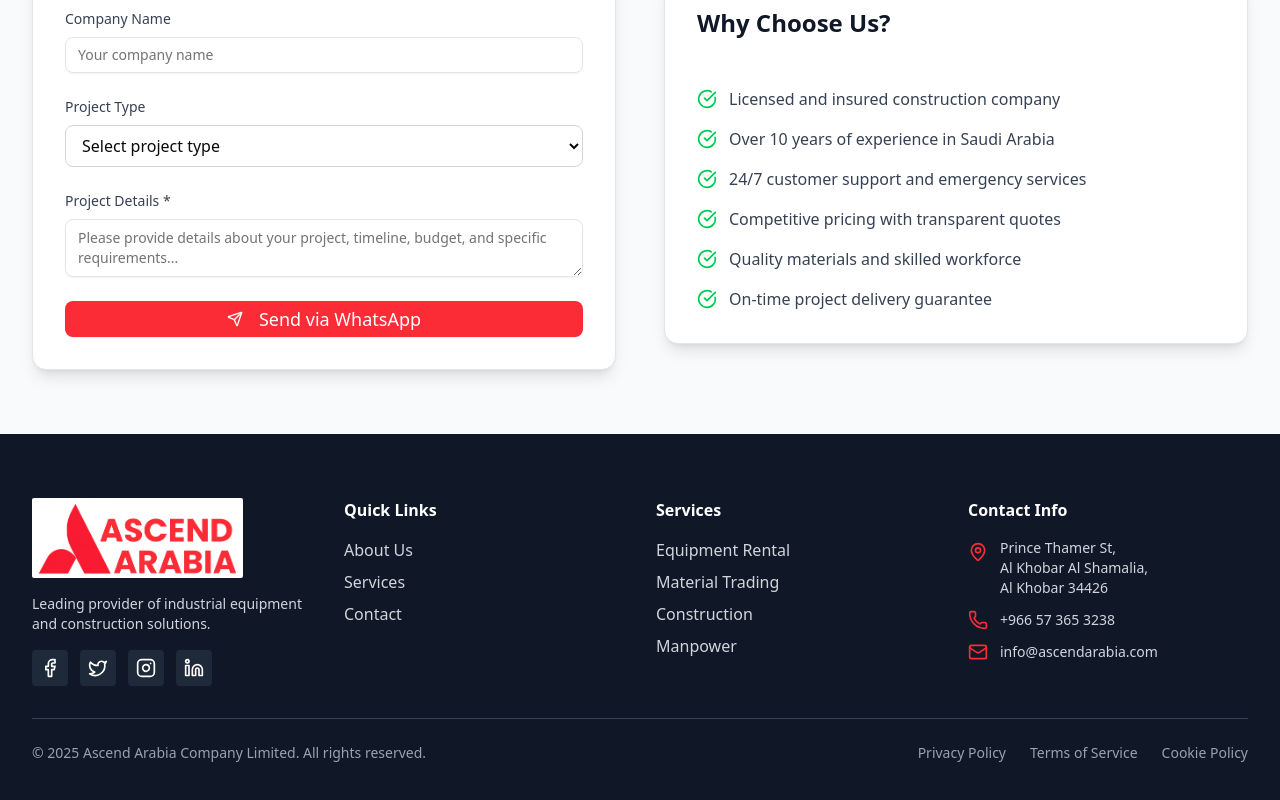
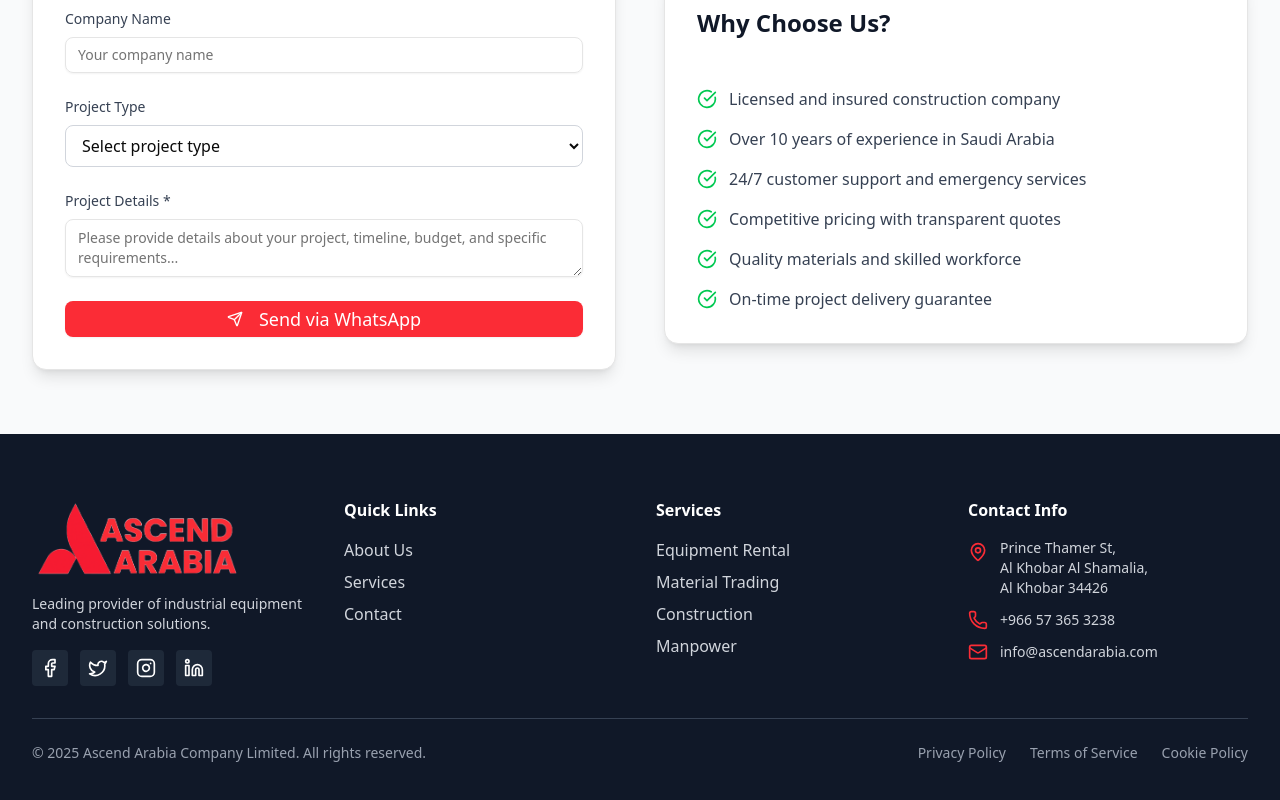
Before and after one commit to Sinu00/xyzlandingpage, a Next.js app: page /contact in a window 1280 px wide. Shown: the part 1514-2314 px from the top of the page. Built offline with nearby package versions, Linux system fonts and the light colour scheme.

Commit message:
removed logo bg

```diff
--- a/src/components/footer.tsx
+++ b/src/components/footer.tsx
@@ -8,7 +8,7 @@ export default function Footer() {
         <div className="grid md:grid-cols-4 gap-8 mb-8">
           <div className="space-y-4">
           <Link href="/" className="flex items-center space-x-2">
-              <Image src="/logo/AscendArabiapoppinscroped.png" alt="Ascend Arabia" width={100} height={32} className="h-20 w-auto object-contain rounded-xs" />
+              <Image src="/logo/AscendArabialogonobg.png" alt="Ascend Arabia" width={100} height={32} className="h-20 w-auto object-contain rounded-xs" />
             </Link>
             <p className="text-gray-300 text-sm">Leading provider of industrial equipment and construction solutions.</p>
             <div className="flex space-x-3">
--- a/src/components/header.tsx
+++ b/src/components/header.tsx
@@ -60,7 +60,7 @@ export default function Header() {
             {/* Logo - smaller and more professional */}
             <div className="flex items-center">
               <Link href="/" className="flex items-center">
-                <Image src="/logo/AscendArabiapoppinscroped.png" alt="Ascend Arabia" width={100} height={32} className="h-8 w-auto object-contain" />
+                <Image src="/logo/AscendArabialogonobg.png" alt="Ascend Arabia" width={100} height={32} className="h-8 w-auto object-contain" />
               </Link>
             </div>
 
```
Also changed, not shown: public/logo/AscendArabia2logonobg.png (added), public/logo/AscendArabialogonobg.png (added).
